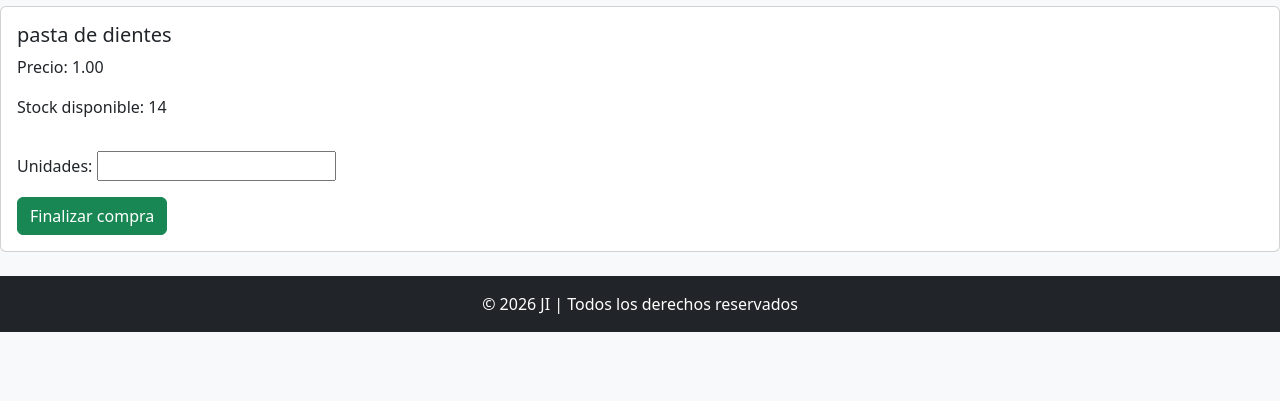
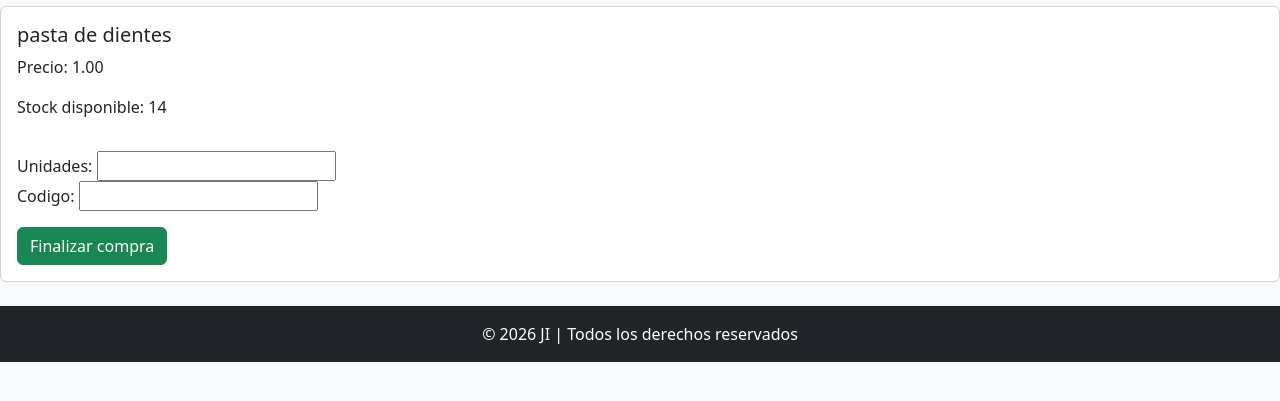
Before and after one commit to jihuertas/tiendavirtual26, a Django app: page /tienda/checkout/2 in a window 1280 px wide. Shown: the part 176-577 px from the top of the page. Run offline with Django 5.2, Linux system fonts and the light colour scheme; data comes from the database, SQL or seed files in the repository; both versions use the stored data as it was after the commit.

Commit message:
casi final

```diff
--- a/app/admin.py
+++ b/app/admin.py
@@ -1,6 +1,6 @@
 from django.contrib import admin
 from django.contrib.auth.admin import UserAdmin
-from .models import Usuario, Marca, Producto, Compra
+from .models import Usuario, Marca, Producto, Compra, Promocion
 
 class UsuarioAdmin(UserAdmin):
     fieldsets = UserAdmin.fieldsets + (
@@ -11,3 +11,4 @@ admin.site.register(Usuario, UsuarioAdmin)
 admin.site.register(Marca)
 admin.site.register(Producto)
 admin.site.register(Compra)
+admin.site.register(Promocion)
--- a/app/forms.py
+++ b/app/forms.py
@@ -1,8 +1,6 @@
-from django.forms import ModelForm
-from .models import Compra
+from django.forms import Form
+from django import forms
 
-class CompraForm(ModelForm):
-
-    class Meta:
-        model = Compra
-        fields = ['unidades']
+class CheckoutForm(Form):
+    unidades = forms.IntegerField()
+    codigo = forms.CharField(max_length=10, required=False)
--- a/app/models.py
+++ b/app/models.py
@@ -56,6 +56,7 @@ class Compra(models.Model):
     fecha = models.DateTimeField(auto_now_add=True)
     importe = models.IntegerField()
     iva = models.DecimalField(default=0.21, decimal_places=2, max_digits=2)
+    promocion = models.ForeignKey("Promocion", on_delete=models.SET_NULL, null=True, blank=True)
 
     def __str__(self):
         return f'{self.usuario} - {self.fecha}'
@@ -68,7 +69,7 @@ class Compra(models.Model):
 
 class Promocion(models.Model):
     nombre = models.CharField(max_length=20)
-    codigo = models.CharField(max_length=10)
+    codigo = models.CharField(max_length=10, unique=True)
     descuento = models.PositiveIntegerField()
     fecha_inicio = models.DateField()
     fecha_fin = models.DateField()
--- a/app/templates/app/checkout.html
+++ b/app/templates/app/checkout.html
@@ -18,7 +18,9 @@
                 <div class="mb-3">
 
                     {{form}}
+
                 </div>
+
                 <button type="submit" class="btn btn-success">Finalizar compra</button>
             </div>
         </form>
--- a/app/views.py
+++ b/app/views.py
@@ -4,12 +4,13 @@ from django.http import HttpRequest
 from django.http.response import HttpResponse as HttpResponse
 from django.shortcuts import render, redirect
 from django.views.generic import ListView, DetailView, UpdateView, CreateView,  TemplateView, View
-from .models import Producto, Compra, Usuario
+from .models import Producto, Compra, Usuario, Promocion
 from django.urls import reverse_lazy
-from .forms import CompraForm
+from .forms import CheckoutForm
 from django.contrib import messages
 from django.db.models import Sum,Count, Max, Avg, Min
 from django.contrib.auth.decorators import login_required
+from datetime import datetime
 
 # Create your views here.
 class ProductoListView(ListView):
@@ -47,7 +48,7 @@ class CheckoutView(View):
 
     def get(self, request, pk):
         producto = Producto.objects.get(pk = pk)
-        form = CompraForm()
+        form = CheckoutForm()
         return render(request,"app/checkout.html", {"producto":producto, "form": form})
 
 
@@ -55,9 +56,22 @@ class CheckoutView(View):
     def post(self, request, pk):
         producto = Producto.objects.get(pk = pk)
 
-        form = CompraForm(request.POST)
+        form = CheckoutForm(request.POST)
         if form.is_valid():
             unidades = form.cleaned_data['unidades']
+            codigo = form.cleaned_data['codigo']
+
+            if codigo:
+                try:
+                    promocion = Promocion.objects.get(codigo=codigo)
+                except Promocion.DoesNotExist:
+                    messages.error(request, "No existe la promoción")
+                    return render(request,"app/checkout.html", {"producto":producto, "form": form})
+
+                if promocion.fecha_inicio > datetime.now().date() or promocion.fecha_fin < datetime.now().date():
+                    messages.error(request, "La promoción no está vigente en fecha")
+                    return render(request,"app/checkout.html", {"producto":producto, "form": form})
+
 
             if producto.unidades < unidades:
                 messages.error(request, "No hay suficiente stock")
@@ -66,6 +80,10 @@ class CheckoutView(View):
                 # Agregamos la compra
                 usuario = request.user
                 importe = unidades * producto.precio
+                if codigo:
+                    importe -= importe * promocion.descuento/100
+                    messages.success(request,'Promoción aplicada')
+
                 # Comprobamos si el usuario dispone de saldo suficiente
                 if usuario.saldo >= importe:
                     Compra.objects.create(usuario = request.user,
```
Also changed, not shown: app/migrations/0002_alter_compra_usuario.py (added), app/migrations/0003_compra_promocion_alter_promocion_codigo.py (added), db.sqlite3.
